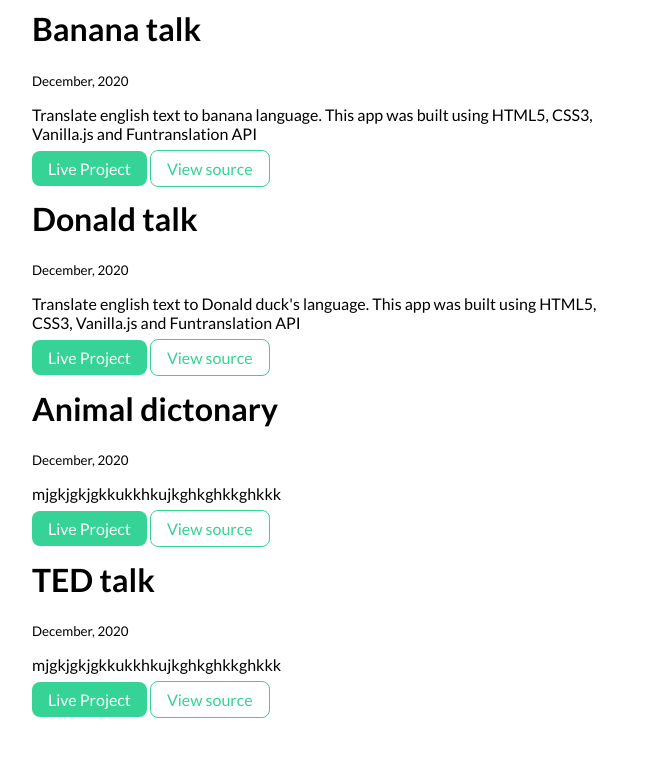
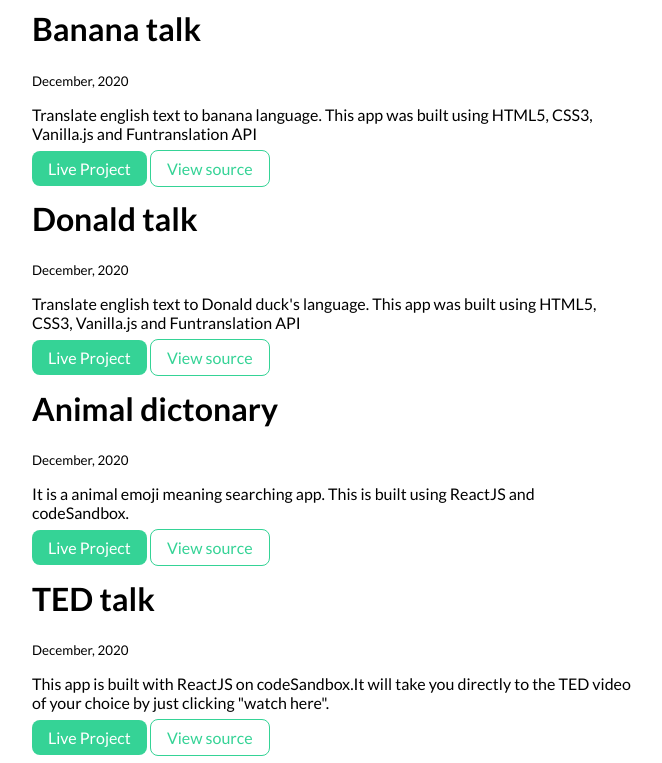
Before and after one commit to akashgajwar/component-library, a plain HTML site: page projects.html in a window 1280 px wide. Shown: the part 703-1466 px from the top of the page, without its empty margins (328-990 px from the left). Before the commit the page ends 1428 px from the top, so only its background shows below. Drawn offline with Linux system fonts and the light colour scheme.

Commit message:
Fix: Description added in React projects.

```diff
--- a/projects.html
+++ b/projects.html
@@ -69,7 +69,7 @@
         <div class="container container-center">
             <h1>Animal dictonary</h1>
             <small> December, 2020</small>
-            <p>mjgkjgkjgkkukkhkujkghkghkkghkkk</p>
+            <p>It is a animal emoji meaning searching app. This is built using ReactJS and codeSandbox.</p>
             <a class="link link-primary" href="https://51vbk.csb.app/">Live Project</a>
             <a class="link link-secondary" href="https://github.com/akashgajwar/animalDictionary">View source</a>
         </div>
@@ -78,7 +78,7 @@
         <div class="container container-center">
             <h1>TED talk</h1>
             <small> December, 2020</small>
-            <p>mjgkjgkjgkkukkhkujkghkghkkghkkk</p>
+            <p>This app is built with ReactJS on codeSandbox.It will take you directly to the TED video of your choice by just clicking "watch here".</p>
             <a class="link link-primary" href="https://0bpyu.csb.app/">Live Project</a>
             <a class="link link-secondary" href="https://github.com/akashgajwar/TEDTalk">View source</a>
         </div>
```
